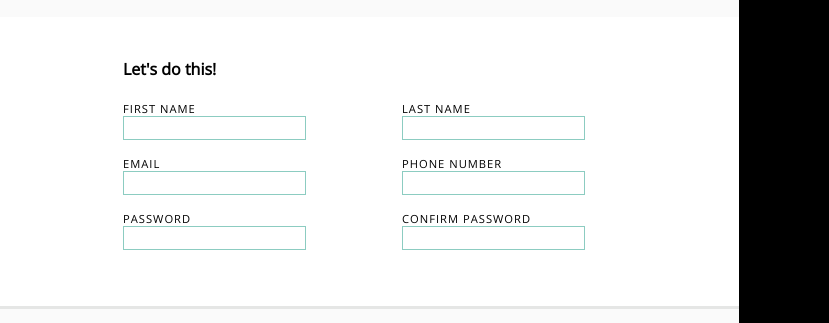
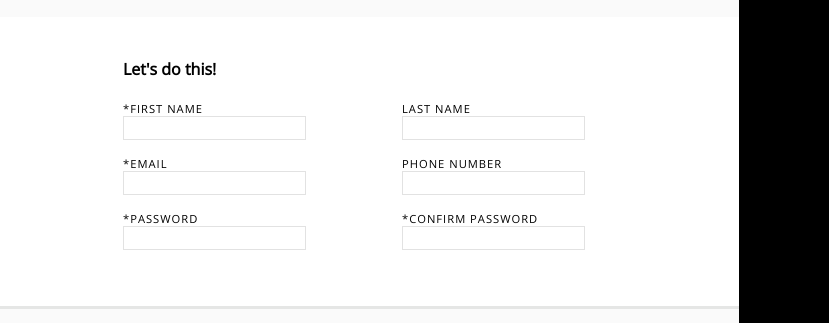
Before and after one commit to maurolps/odin-sign-up-form, a plain HTML site: page index.html in a window 1280 px wide. Shown: the part 316-639 px from the top of the page, 451-1280 px from the left. Drawn offline with nearby package versions, Linux system fonts and the light colour scheme.

Commit message:
Add forms validations

```diff
--- a/index.html
+++ b/index.html
@@ -25,34 +25,34 @@
           <div class="text"><b>Let's do this!</b></div>
           <div class="form-container2">
             <div class="column1">
-              <form action="example.com/path">
+              <form action="#" method="get" id="form">
                 <div>
-                  <label for="first_name">FIRST NAME</label>
-                  <input type="text" id="first_name" name="first_name" >
+                  <label for="first_name">*FIRST NAME</label>
+                  <input type="text" id="first_name" name="first_name"  placeholder=" " required>
                 </div>
                 <div>
-                  <label for="user_email">EMAIL</label>
-                  <input type="email" name="user_email" id="user_email">
+                  <label for="user_email">*EMAIL</label>
+                  <input type="email" name="user_email" id="user_email"  placeholder=" " required>
                 </div>
                 <div>
-                  <label for="user_password">PASSWORD</label>
-                  <input type="password" id="user_password" name="password">
+                  <label for="user_password">*PASSWORD</label>
+                  <input type="password" id="user_password" name="password"  placeholder=" " required>
                 </div>
               </form>
             </div>
             <div class="column2">
-              <form action="example.com/path">
+              <form action="#">
                 <div>
                   <label for="last_name">LAST NAME</label>
-                  <input type="text" id="last_name" name="last_name" >
+                  <input type="text" id="last_name" name="last_name"  placeholder=" ">
                 </div>
                 <div>
                   <label for="user_phone">PHONE NUMBER</label>
-                  <input type="tel" name="user_phone" id="user_phone">
+                  <input type="tel" name="user_phone" id="user_phone"  placeholder=" ">
                 </div>
                 <div>
-                  <label for="user_password">CONFIRM PASSWORD</label>
-                  <input type="password" name="user_password2" id="user_password2">
+                  <label for="user_password">*CONFIRM PASSWORD</label>
+                  <input type="password" name="user_password2" id="user_password2" placeholder=" " required>
                 </div>
               </form>
             </div>
@@ -60,7 +60,7 @@
         </div>
       </div>
       <div class="bottom-container">
-        <button>Create Account</button>
+        <button type="submit" form="form">Create Account</button>
         <div class="signin-text">Already have an account? <a href="#">Sign In</a></div>
       </div>
     </div>
```
